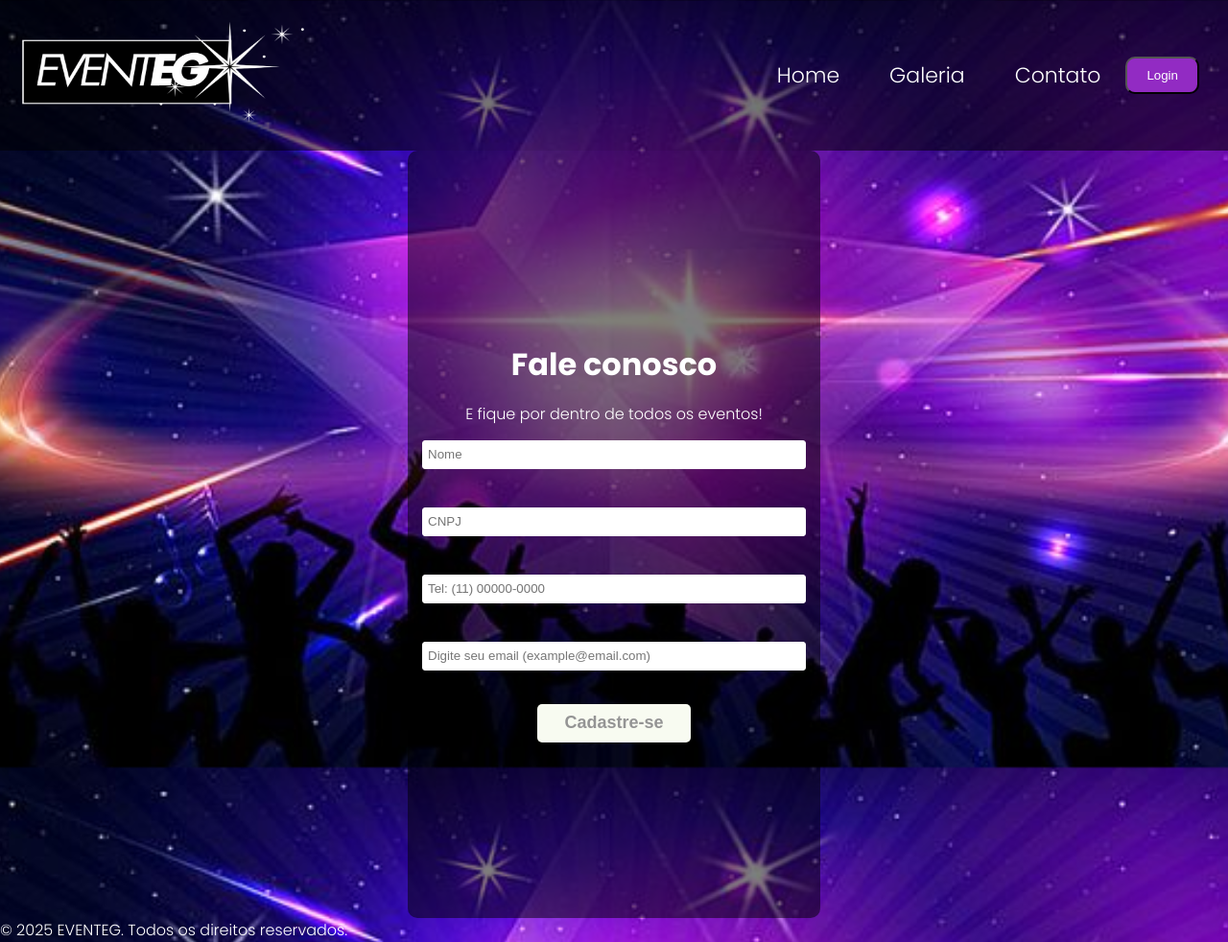
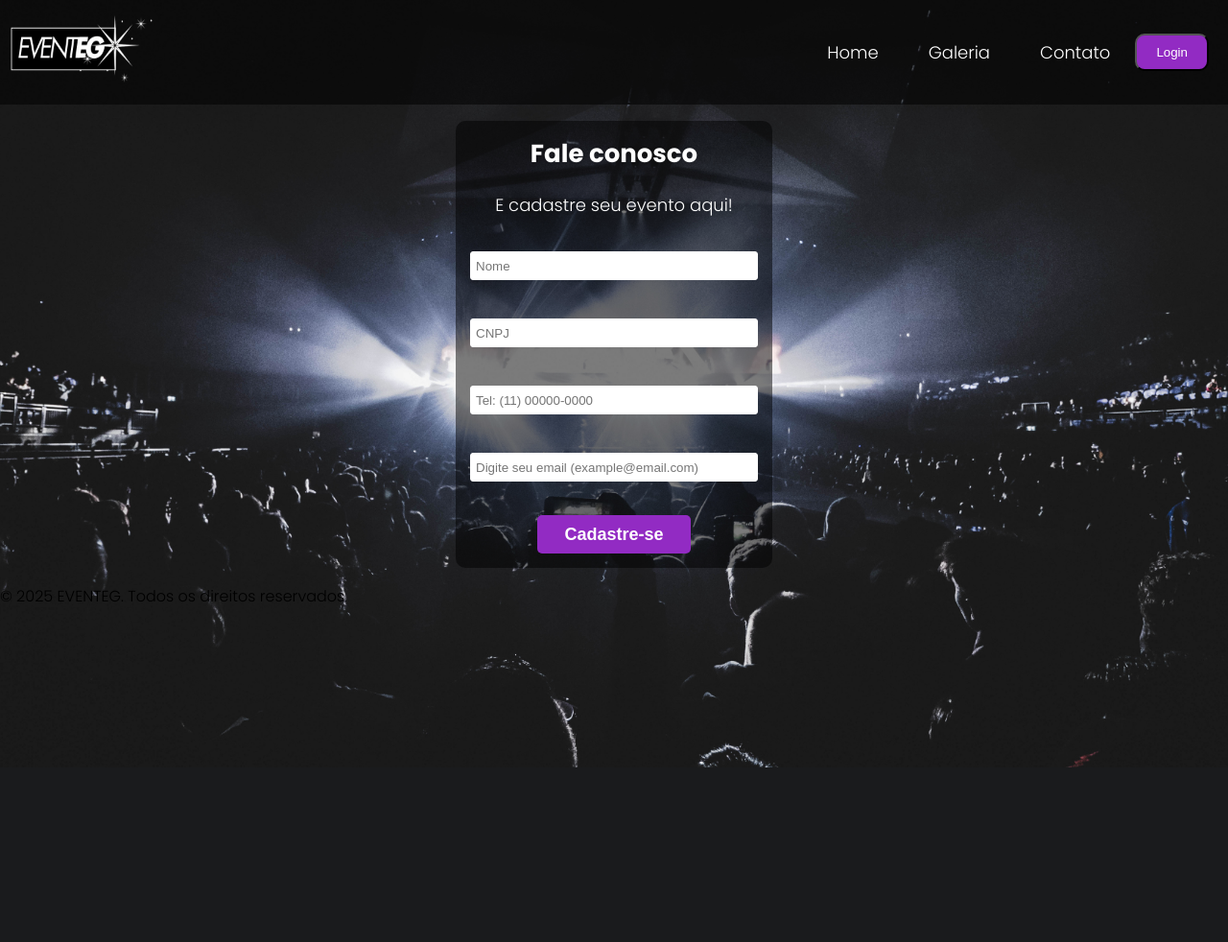
Before and after one commit to Gisele-Nuness/projeto-cadastro-de-eventos, a PHP site: page /contato.html in a window 1280 px wide. Shown: the whole page at 96% size. After the commit the page ends 800 px from the top, so only its background shows below. Run offline with PHP 8.4, Linux system fonts and the light colour scheme.

Commit message:
ajustes nos arquivos e css separado para o cabecalho

```diff
--- a/conexao.php
+++ b/conexao.php
@@ -1,7 +1,7 @@
 
 <?php
 
-$con = new PDO("mysql:host=localhost;dbname=eventos", "root", "");
+$con = new PDO("mysql:host=localhost;dbname=bdeventos", "root", "");
 
 
  ?>
--- a/contato.html
+++ b/contato.html
@@ -13,7 +13,7 @@
     <section class="cabecalho">
         <a href="#" class="logo">
             <img src="./img/logo-black.PNG" alt="logo-eventeg" class="img-logo">
-            <link rel="stylesheet" href="./css/index.css">
+            <link rel="stylesheet" href="./css/cabecalho.css">
         </a>
 
         <nav>
@@ -42,7 +42,7 @@
         <form class="formulario" action="scriptContato.php" method="POST" enctype="multipart/form-data" onsubmit="return validarFormulario()">
 
             <h1>Fale conosco</h1>
-            <p>E fique por dentro de todos os eventos! </p>
+            <p>E cadastre seu evento aqui! </p>
 
             <input class="estilo-input" type="text" name="nome" placeholder="Nome" required><br>
 
--- /dev/null
+++ b/css/cabecalho.css
@@ -0,0 +1,142 @@
+.img-logo{
+    width: 150px;
+    height: 100px;
+}
+.cabecalho {
+    display: flex;
+    flex-direction: row;
+    justify-content: space-between;
+    padding-inline: 10px;
+    align-items: center;
+    background-color: #00000089;
+
+}
+
+nav ul {
+    display: flex;
+    align-items: center;
+    padding: 10px;
+    font-size: 18px;
+}
+
+ nav ul li a {
+    padding: 11px 6px;
+    transition: .2s;
+    display: inline-block;
+    margin: 20px;
+    color: #fff;
+    transition: 0.1s ease-in-out;
+ }
+
+nav ul li a:hover {
+    transform: scale(1.1);
+    padding: 10px;
+    border-radius: 10px;
+}
+
+.btn-login {
+    background-color: #922bc3;
+    border-radius: 10px;
+    padding: 10px 20px;
+    color: #fff;
+    transition: 0.1s ease-in-out;
+}
+
+.btn-login:hover {
+    transform: scale(1.1);
+    cursor: pointer;
+}
+
+.menu {
+    display: none;
+    width: 60px;
+    height: 60px;
+    align-self: flex-end;
+}
+
+nav label {
+    display: flex;
+    flex-direction: column;
+}
+
+.hamburguer {
+    background-color: #fff;
+    position: relative;
+    display: block;
+    width: 30px;
+    height: 2px;
+    top: 29px;
+    left: 15px;
+    transition: 0.5s ease-in-out;
+}
+
+.hamburguer:before,
+.hamburguer:after {
+    background-color: #fff;
+    content: "";
+    display: block;
+    width: 100%;
+    height: 100%;
+    position: absolute;
+    transition: 0.5s ease-in-out;
+}
+
+.hamburguer:before {
+    top: -10px;
+}
+
+.hamburguer:after {
+    bottom: -10px;
+}
+
+nav input {
+    display: none;
+}
+
+nav input:checked ~ label .hamburguer {
+    transform: rotate(45deg);
+}
+
+nav input:checked ~ label .hamburguer:before {
+    transform: rotate(90deg);
+    top: 0;
+}
+
+nav input:checked ~ label .hamburguer:after {
+    transform: rotate(90deg);
+    bottom: 0;
+}
+
+@media (max-width: 960px) {
+    .menu {
+        display: block;
+    }
+
+    nav ul {
+        display: none;
+    }
+
+    input:checked ~ ul {
+        display: block;
+    }
+
+    nav {
+        position: absolute;
+        top: 8px;
+        right: 20px;
+        z-index: 1;
+    }
+
+    nav ul {
+        width: 200px;
+        background-color: #000;
+        opacity: 0.9;
+        font-size: 20px;
+    }
+
+    nav ul a {
+        text-align: center;
+        padding: 8px;
+        display: block;
+    }
+}
--- a/css/contato.css
+++ b/css/contato.css
@@ -1,36 +1,23 @@
-h1 {
-    gap: 10px;
-    margin: 15px;
-    color: #ffffff;
-}
-
-p{
-    color: #ffffff;
-}
 
 body{
     background-image: url(../img/show.PNG);
 }
 
-.formimage{
-    width: 700px;
-}
-
 .container-form {
     position: relative;
-    background-size: 100px;
     display: flex;
     justify-content: center;
     align-items: center;
     text-align: center;
-    height: 100vh;
+    height: 500px;
+
 }
 
 .formulario {
     background: #00000080;
     border-radius: 10px;
     display: flex;
-    height: 800px;
+
     flex-direction: column;
     justify-content: center;
     align-items: center;
@@ -39,10 +26,22 @@
     margin: 20px;
 }
 
+.formulario h1 {
+    color: #fff;
+    font-size: 26px;
+    margin-bottom: 20px;
+}
+
+.formulario p {
+    color: #fff;
+    font-size: 18px;
+    margin-bottom: 20px;
+}
+
 .estilo-input {
     margin-top: 15px;
     gap: 50px;
-    width: 400px;
+    width: 300px;
     height: 30px;
     border-radius: 3px;
     padding: 5px;
@@ -51,8 +50,8 @@
 }
 
 .btn-cadastro {
-    background-color: #f8fbf1;
-    color: #949494;
+    background-color: #922bc3;
+    color: #fff;
     font-size: 18px;
     font-weight: 700;
     width: 160px;
--- a/css/index.css
+++ b/css/index.css
@@ -19,54 +19,6 @@
 }
 
 
-.img-logo{
-    width: 300px;
-    height: 150px;
-}
-.cabecalho {
-    display: flex;
-    flex-direction: row;
-    justify-content: space-between;
-    padding-inline: 20px;
-    align-items: center;
-    background-color: #00000089;
-
-}
-
-nav ul {
-    display: flex;
-    align-items: center;
-    padding: 10px;
-    font-size: 22px;
-}
-
- nav ul li a {
-    padding: 11px 6px;
-    transition: .2s;
-    display: inline-block;
-    margin: 20px;
-    color: #fff;
-    transition: 0.1s ease-in-out;
- }
-
-nav ul li a:hover {
-    transform: scale(1.1);
-    padding: 10px;
-    border-radius: 10px;
-}
-
-.btn-login {
-    background-color: #922bc3;
-    border-radius: 10px;
-    padding: 10px 20px;
-    color: #fff;
-    transition: 0.1s ease-in-out;
-}
-
-.btn-login:hover {
-    transform: scale(1.1);
-    cursor: pointer;
-}
 
 main {
     height: 100vh;
--- a/index.html
+++ b/index.html
@@ -14,7 +14,7 @@
         <section class="cabecalho">
             <a href="#" class="logo">
                 <img src="./img/logo-black.PNG" alt="logo-eventeg" class="img-logo">
-                <link rel="stylesheet" href="./css/index.css">
+                <link rel="stylesheet" href="./css/cabecalho.css">
             </a>
 
             <nav>
--- a/scriptContato.php
+++ b/scriptContato.php
@@ -14,7 +14,7 @@
     // Inserir os dados no banco de dados
     try {
         // Comando para inserir os dados na tabela
-        $comando = "INSERT INTO tbContato (nome, cnpj, telefone, email) VALUES (?, ?, ?, ?)";
+        $comando = "INSERT INTO tbcontato (nomeContato, cnpjContato, telefoneContato, emailContato) VALUES (?, ?, ?, ?)";
         $stmt = $con->prepare($comando);
         $stmt->bindParam(1, $nome);
         $stmt->bindParam(2, $cnpj);
```
Also changed, not shown: other parts of css/index.css (+0 -93 lines).
